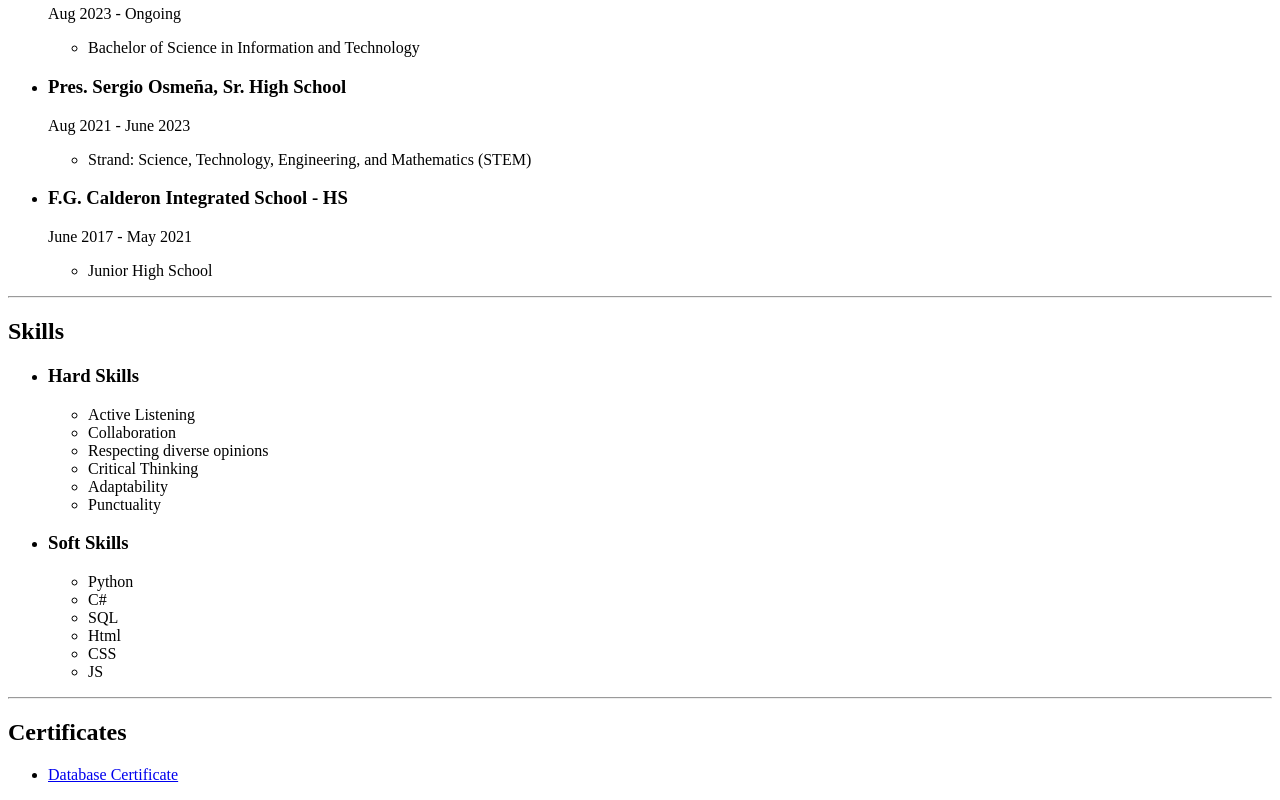
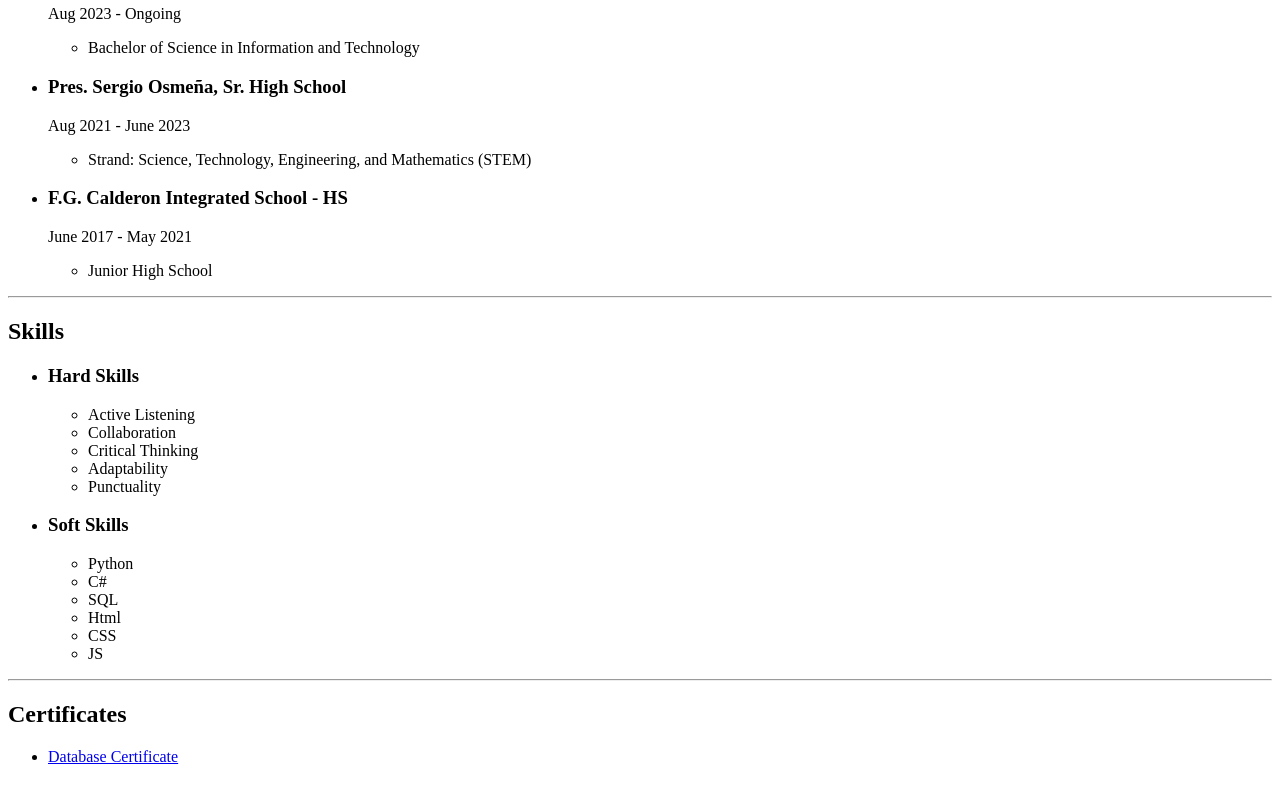
Before and after one commit to G3OV3/Resume, a plain HTML site: page index.html in a window 1280 px wide. Shown: the part 587-1387 px from the top of the page. Drawn offline with Linux system fonts and the light colour scheme.

Commit message:
Update index.html

```diff
--- a/index.html
+++ b/index.html
@@ -53,7 +53,6 @@
         <ul>
             <li type ="circle">Active Listening</li>
             <li type ="circle">Collaboration</li>
-            <li type ="circle">Respecting diverse opinions</li>
             <li type ="circle">Critical Thinking</li>
             <li type ="circle">Adaptability</li>
              <li type ="circle">Punctuality</li>
```
